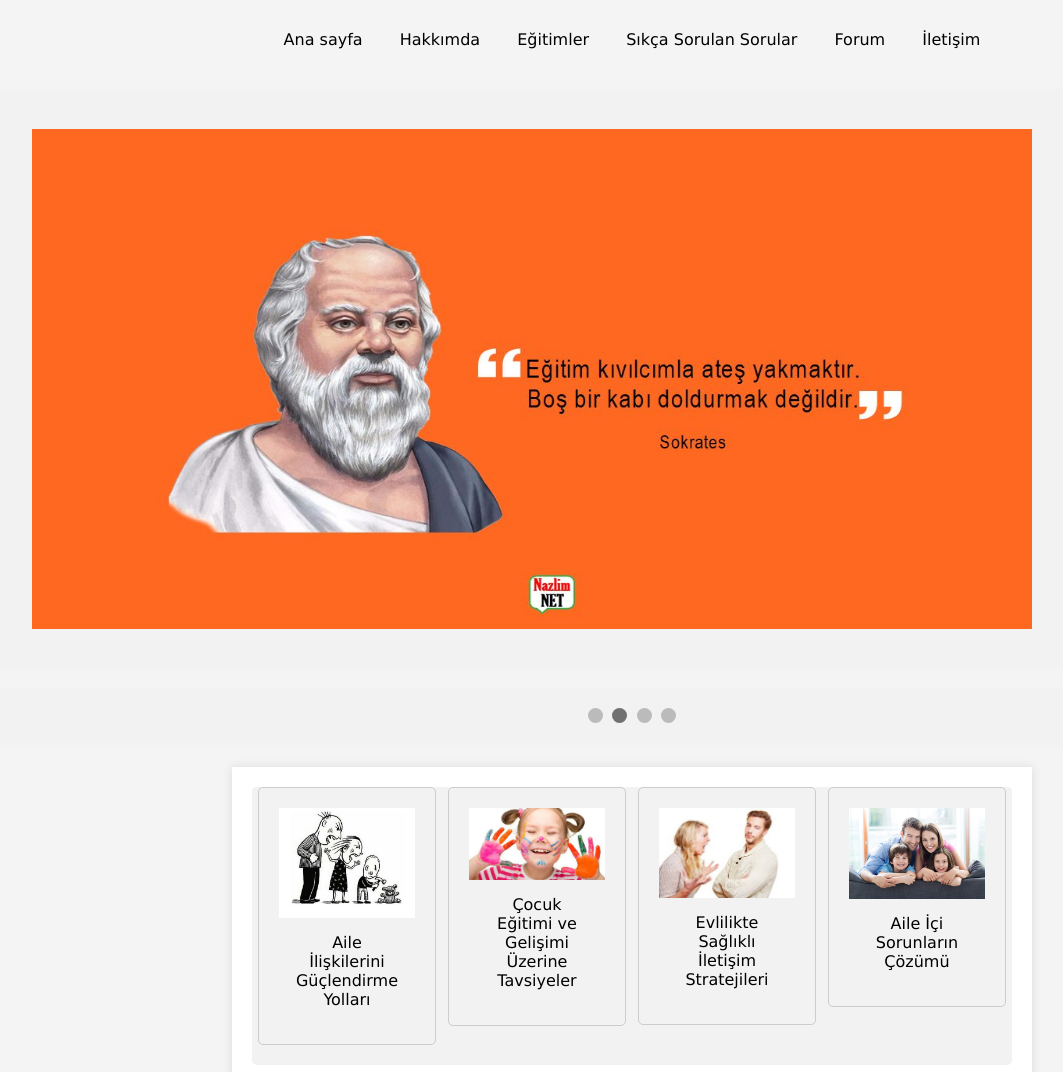
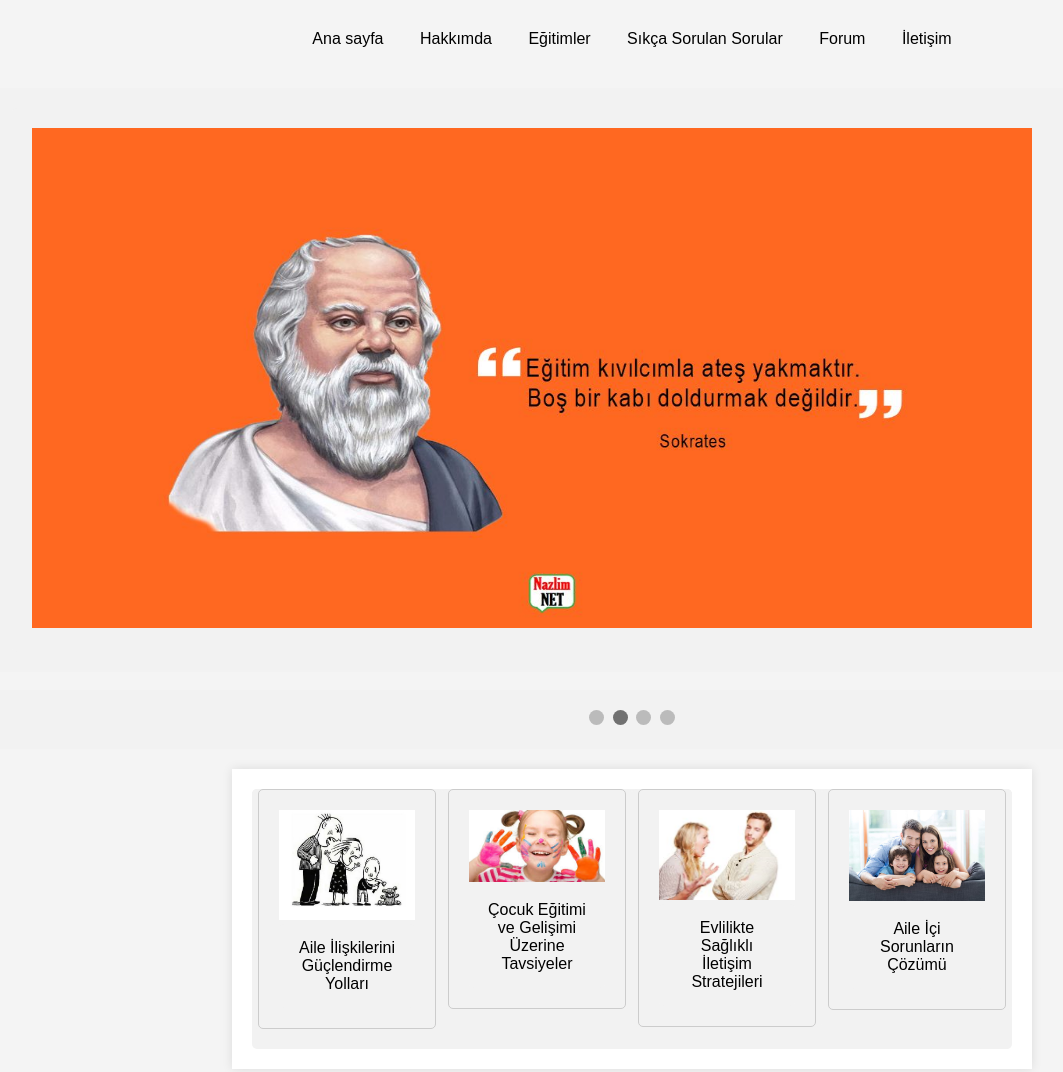
Before and after one commit to ceren0799/PersonalEducationWebS-te, a plain HTML site: page index.html in a window 1280 px wide. Shown: the top 1072 px of the page, without its empty margins (8-1071 px from the left). Drawn offline with Linux system fonts and the light colour scheme.

Commit message:
düzeltme

```diff
--- a/index.css
+++ b/index.css
@@ -3,6 +3,10 @@ body {
     margin: 0;
     padding: 0;
     background-color: #f4f4f4;
+    flex-direction: column;
+    align-items: center;
+    justify-content: center;
+    height: 100vh;
 }
 
 header {
@@ -85,14 +89,12 @@ li ul li {
 }
 
 * {box-sizing: border-box;}
-body {font-family: Verdana, sans-serif;}
 .mySlides {display: none;}
-img {vertical-align: middle;}
+
 
 /* Slideshow container */
 .slideshow-container {
   max-width: 100%;
-  position: center;
   margin: auto;
 }
 
@@ -139,6 +141,7 @@ div.gallery:hover {
 div.gallery img {
   width: 100%;
   height: 100%;
+  position: center;
 }
 
 div.desc {
@@ -185,6 +188,7 @@ div.desc {
   position: absolute;
   width: 100%;
   text-align: center;
+  width: 100%;
 }
 
 input[type=text], select {
```
Also changed, not shown: index.html (+5 -5 lines).
